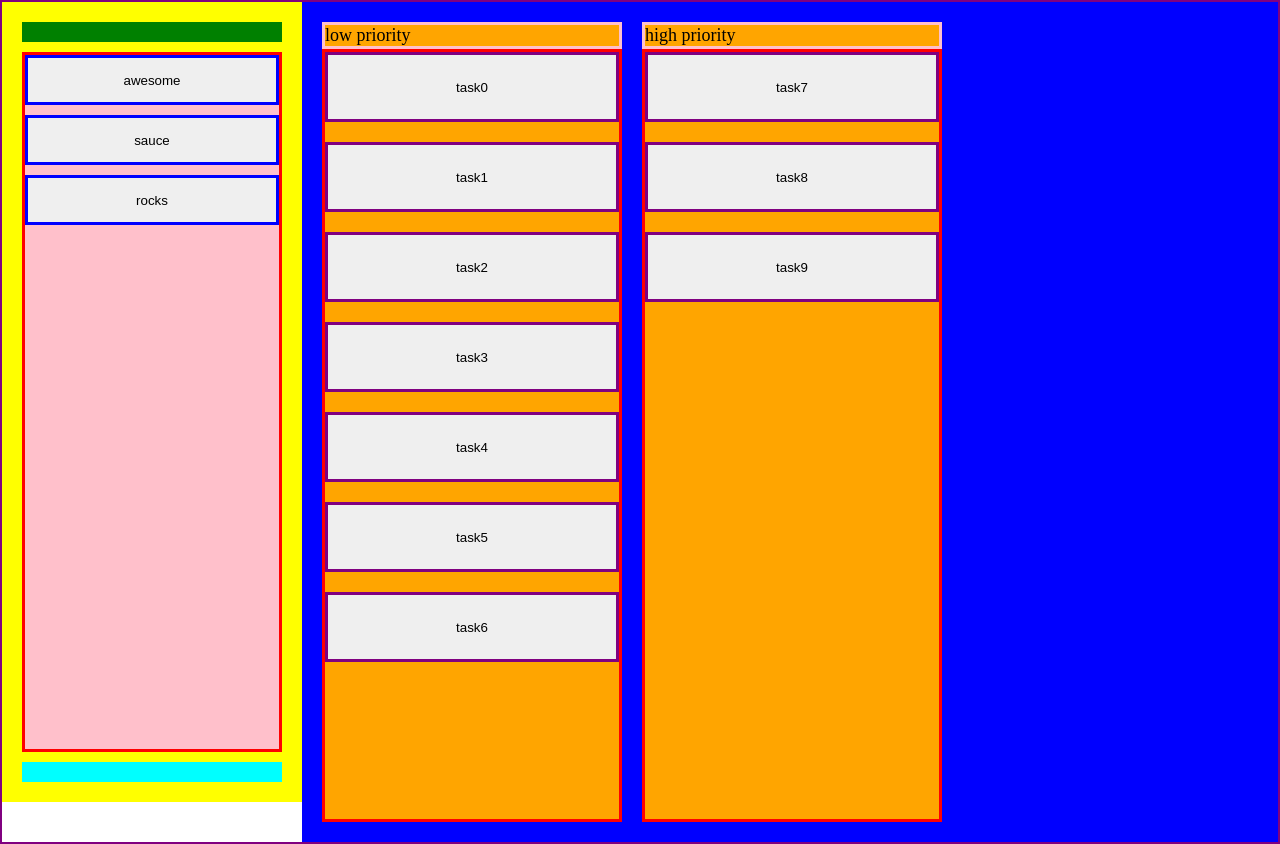
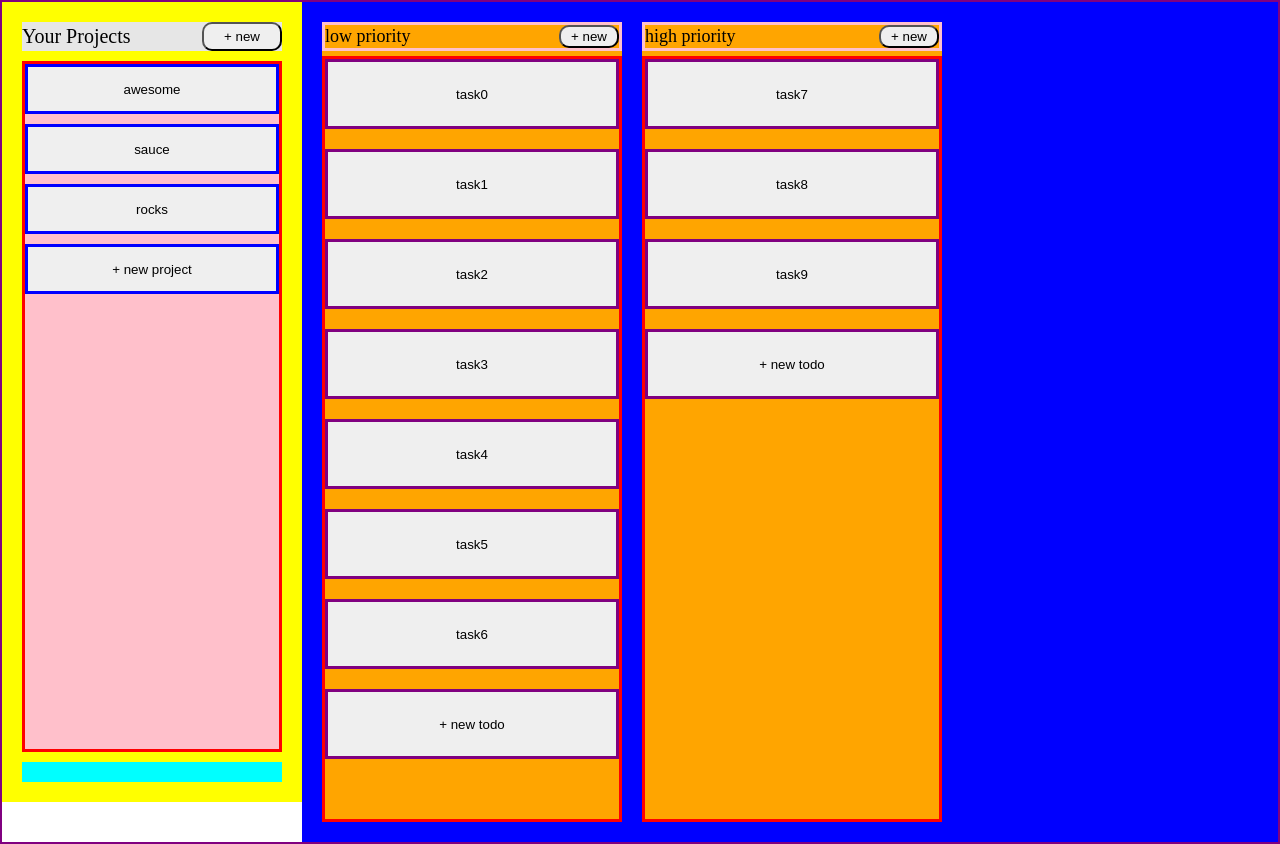
Before and after one commit to daimyo-rb/todo-list, a website built with webpack: page src/template.html in a window 1280 px wide. Built offline with nearby package versions, Linux system fonts and the light colour scheme.

Commit message:
Add new project and new todo uttons. Refactor code to display projects and todos

```diff
--- a/src/index.js
+++ b/src/index.js
@@ -25,14 +25,14 @@ function populateTestValues() {
 populateTestValues();
 
 const screenController = (function (stateManager) {
-    function displayHTML(hookElem, content){
-        hookElem.innerHTML = content;
-    }
     function displayBase() {
         const hookElem = document.getElementById("container");
         const content = `
         <div class="sidebar">
-            <div class="sidebar-header"></div>
+            <div class="sidebar-header">
+                <p>Your Projects</p>
+                <button class="new-project-btn-small">+ new</button>
+            </div>
             <div class="sidebar-main"></div>
             <div class="sidebar-footer"></div>
         </div>
@@ -40,41 +40,62 @@ const screenController = (function (stateManager) {
             <div class="todo-columns"></div>
         </div>
         `
-        displayHTML(hookElem, content);
+        hookElem.innerHTML = content;
     }
-    function buildProjectHTMLString() {
-        const projectList = document.createElement("div");
-        projectList.classList.add("project-list")
-        const newProjBtn = document.createElement("button");
-        newProjBtn.classList.add("project-btn");
-        stateManager.getProjects().forEach(project => {
-          let newBtn = document.createElement('button');
-          newBtn.classList.add('project-btn');
-          newBtn.textContent = project.name;
-          projectList.appendChild(newBtn);
-        });
-        return projectList.outerHTML;
+    function buildProjectElem(project) {
+        let newBtn = document.createElement('button');
+        newBtn.classList.add('project-btn');
+        newBtn.textContent = project.name;
+        return newBtn;
     }
     function displayProjects() {
         const hookElem = document.getElementsByClassName("sidebar-main")[0];
-        const content = buildProjectHTMLString();
-        displayHTML(hookElem, content);
+        const projectList = document.createElement("div");
+        projectList.classList.add("project-list")
+        stateManager.getProjects().forEach(project => {
+            const projectElem = buildProjectElem(project);
+            projectList.appendChild(projectElem);
+        });
+        let addProjectBtn = document.createElement('button');
+        addProjectBtn.classList.add('new-project-btn-large');
+        addProjectBtn.textContent = "+ new project";
+        projectList.appendChild(addProjectBtn);
+        hookElem.appendChild(projectList);
+    }
+    function addTodoColumnHeader(root, label){
+        const todoColumnHeader = document.createElement('div');
+        todoColumnHeader.classList.add('todo-column-header');
+        const todoColumnLabel = document.createElement('p');
+        todoColumnLabel.textContent = label;
+        todoColumnHeader.appendChild(todoColumnLabel);
+        const newTodoBtn = document.createElement('button');
+        newTodoBtn.classList.add('new-todo-btn-small');
+        newTodoBtn.textContent = "+ new";
+        todoColumnHeader.appendChild(newTodoBtn);
+        root.appendChild(todoColumnHeader);
+    }
+    function addTodoElemToTodoContainer(container, todo){
+        const todoElem = document.createElement('button');
+        todoElem.classList.add('todo-item');
+        todoElem.textContent = todo.title;
+        container.appendChild(todoElem);
+    }
+    function addNewTaskButtonToTodoContainer(container) {
+        const todoElem = document.createElement('button');
+        todoElem.classList.add('new-todo-btn-large');
+        todoElem.textContent = "+ new todo";
+        container.appendChild(todoElem);
     }
     function buildTodoColumn(projectObj, label) {
         const curTodoColumnRoot = document.createElement('div');
         curTodoColumnRoot.classList.add('todo-column');
-        const todoColumnLabel = document.createElement('div');
-        todoColumnLabel.classList.add('todo-column-label');
-        todoColumnLabel.textContent = label;
-        curTodoColumnRoot.appendChild(todoColumnLabel);
+        addTodoColumnHeader(curTodoColumnRoot, label);
         const todoItemContainer = document.createElement('div');
         todoItemContainer.classList.add('todo-item-container');
         projectObj.getTodosWithLabel(label).forEach(todo => {
-            const todoElem = document.createElement('button');
-            todoElem.classList.add('todo-item');
-            todoElem.textContent = todo.title;
-            todoItemContainer.appendChild(todoElem);
+            addTodoElemToTodoContainer(todoItemContainer, todo);
         });
+        addNewTaskButtonToTodoContainer(todoItemContainer);
         curTodoColumnRoot.appendChild(todoItemContainer);
         return curTodoColumnRoot;
 
--- a/src/styles.css
+++ b/src/styles.css
@@ -23,9 +23,19 @@ body {
     gap: 10px;
 }
 .sidebar-header {
-    background-color: green;
-    height: 20px;
+    background-color: rgb(230, 230, 230);
+    display: flex;
+    justify-content: space-between;
+    align-items: center;
 }
+.sidebar-header p {
+    font-size: 20px;
+}
+.new-project-btn-small {
+    padding: 5px 20px;
+    border-radius: 10px;
+}
+
 .sidebar-main {
     background-color: pink;
     flex-grow: 1;
@@ -42,7 +52,7 @@ body {
     flex-direction: column;
     gap: 10px;
 }
-.project-btn, .new-project-btn {
+.project-btn, .new-project-btn-large {
     border: 3px solid blue;
     height: 50px;
     width: 100%;
@@ -75,10 +85,21 @@ body {
     flex-direction: column;
     /* overflow: hidden; */
 }
-.todo-column-label {
+.todo-column-header {
+    display: flex;
+    justify-content: space-between;
+    align-items: center;
+    border: 3px solid pink;
+    margin-bottom: 5px;
+}
+.todo-column-header > p {
     font-size: 18px;
-    border: 3px solid pink;
 }
+.new-todo-btn-small {
+    padding: 2px 10px;
+    border-radius: 10px;
+}
+
 .todo-item-container {
     border: 3px solid red;
     display: flex;
@@ -88,7 +109,7 @@ body {
     gap: 20px;
 
 }
-.todo-item {
+.todo-item, .new-todo-btn-large {
     border: 3px solid purple;
     flex-shrink: 0;
     height: 70px;
```
